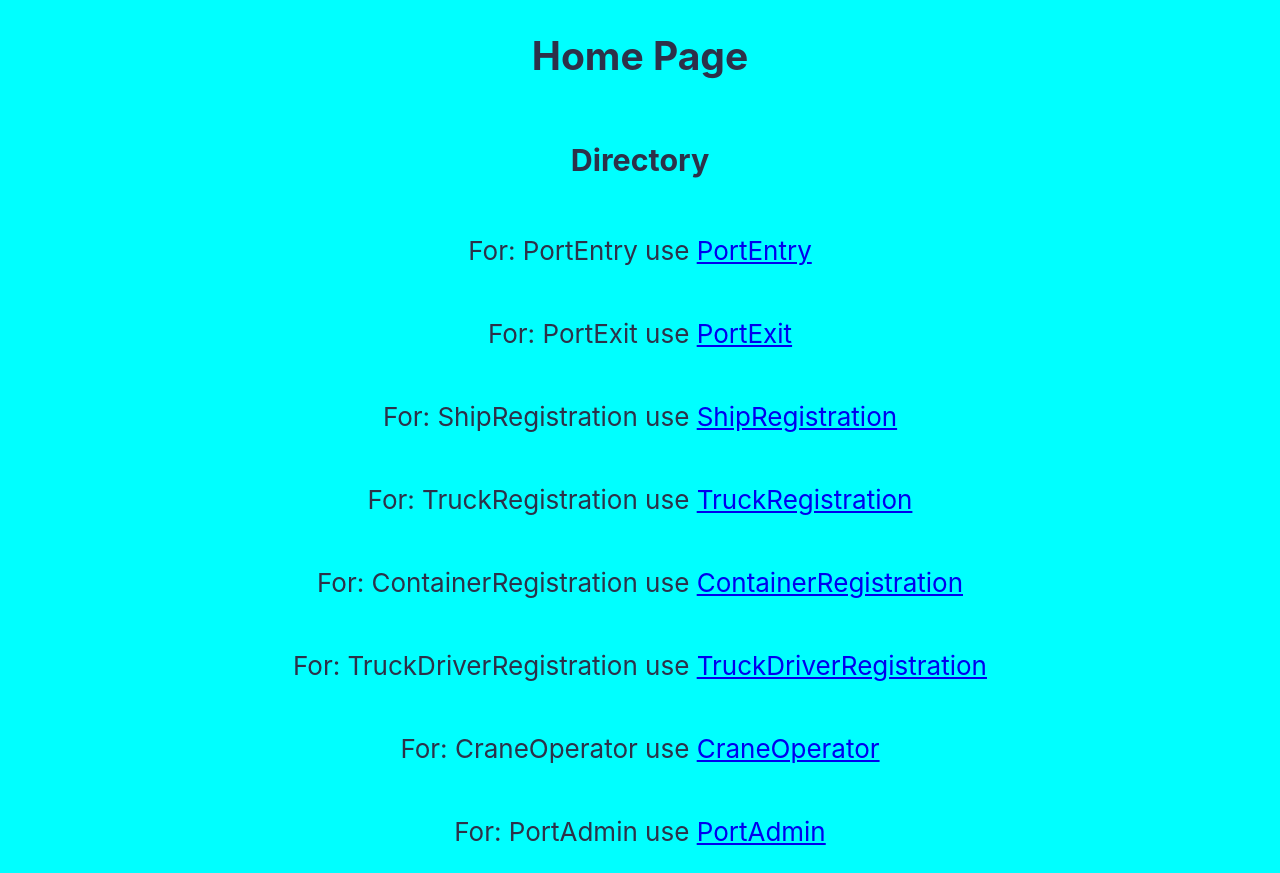
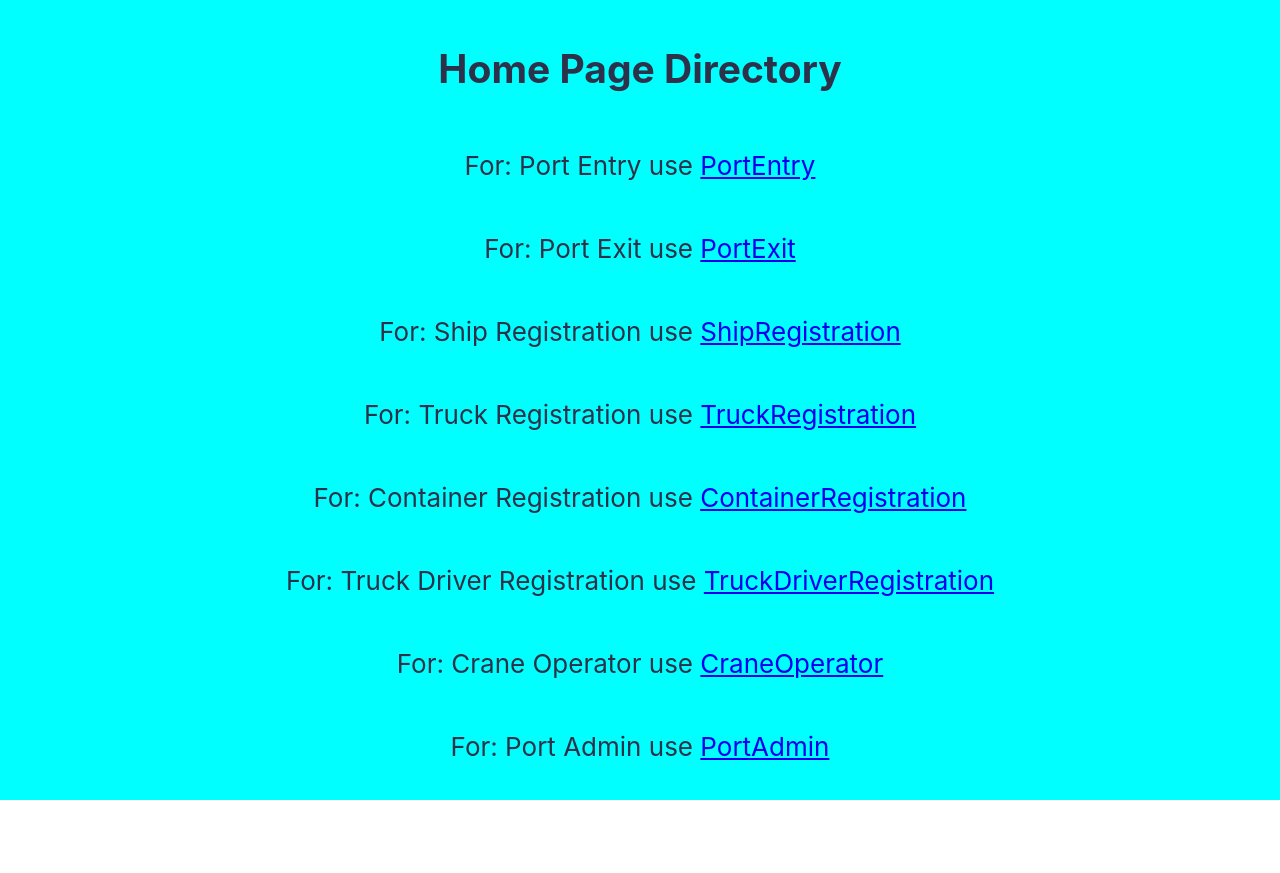
Before and after one commit to Chabs64/COP4710Project, a React (Create React App) app: page / in a window 1280 px wide. After the commit the page ends 800 px from the top, so only its background shows below. Built offline with nearby package versions, Linux system fonts and the light colour scheme.

Commit message:
Minor Edits

```diff
--- a/src/pages/Home.js
+++ b/src/pages/Home.js
@@ -4,16 +4,15 @@ import { Link } from 'react-router-dom';
 export default function Home() {
     return(
         <>
-            <h2> Home Page </h2>
-            <h3> Directory </h3>
-            <p> For: PortEntry use <Link to="/PortEntry">PortEntry</Link> </p>
-            <p> For: PortExit use <Link to="/PortExit">PortExit</Link> </p>
-            <p> For: ShipRegistration use <Link to="/ShipRegistration">ShipRegistration</Link> </p>
-            <p> For: TruckRegistration use <Link to="/TruckRegistration">TruckRegistration</Link> </p>
-            <p> For: ContainerRegistration use <Link to="/ContainerRegistration">ContainerRegistration</Link> </p>
-            <p> For: TruckDriverRegistration use <Link to="/TruckDriverRegistration">TruckDriverRegistration</Link> </p>
-            <p> For: CraneOperator use <Link to="/CraneOperator">CraneOperator</Link> </p>
-            <p> For: PortAdmin use <Link to="/PortAdmin">PortAdmin</Link> </p>
+            <h2> Home Page Directory</h2>
+            <p> For: Port Entry use <Link to="/PortEntry">PortEntry</Link> </p>
+            <p> For: Port Exit use <Link to="/PortExit">PortExit</Link> </p>
+            <p> For: Ship Registration use <Link to="/ShipRegistration">ShipRegistration</Link> </p>
+            <p> For: Truck Registration use <Link to="/TruckRegistration">TruckRegistration</Link> </p>
+            <p> For: Container Registration use <Link to="/ContainerRegistration">ContainerRegistration</Link> </p>
+            <p> For: Truck Driver Registration use <Link to="/TruckDriverRegistration">TruckDriverRegistration</Link> </p>
+            <p> For: Crane Operator use <Link to="/CraneOperator">CraneOperator</Link> </p>
+            <p> For: Port Admin use <Link to="/PortAdmin">PortAdmin</Link> </p>
         </>
     )
 }
```
